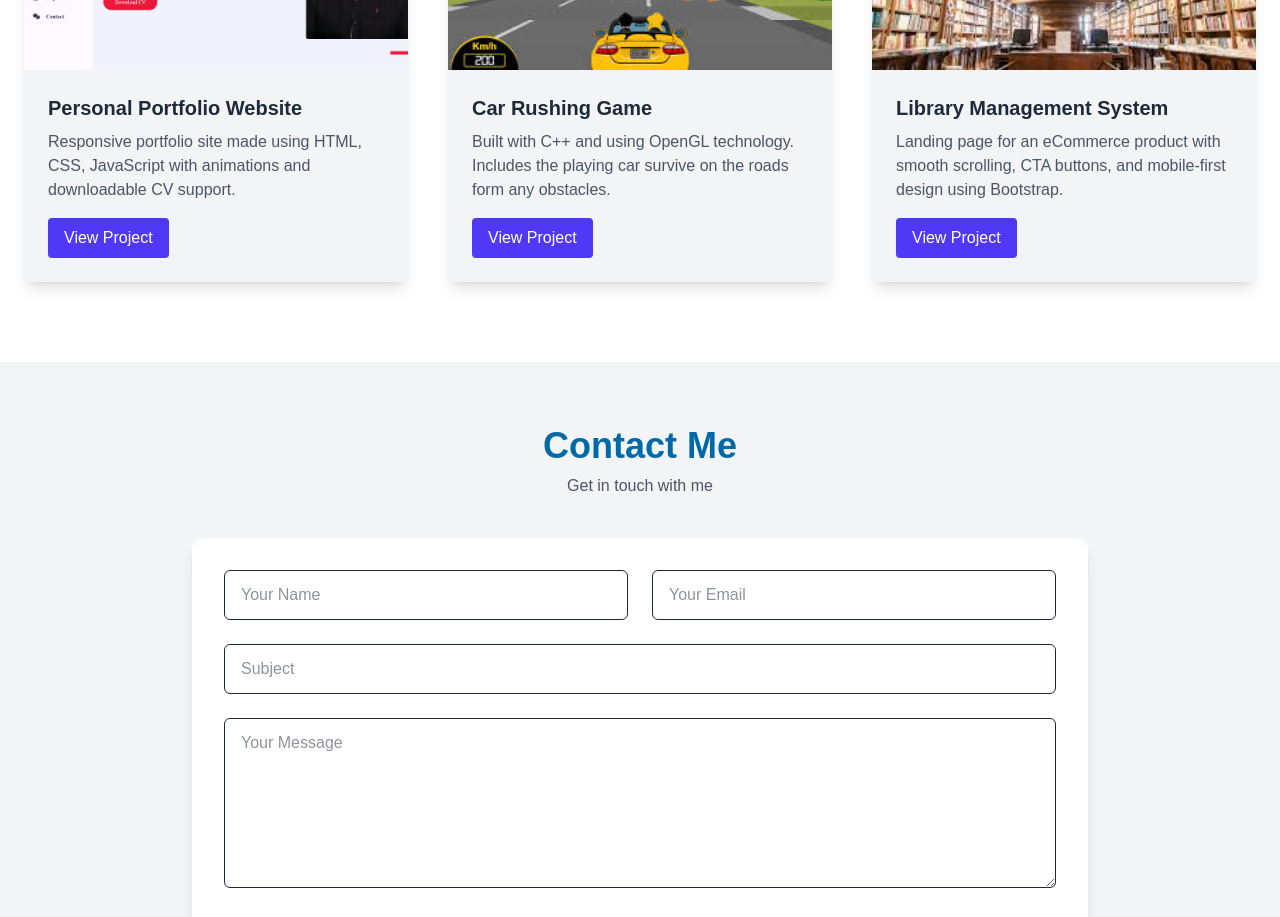
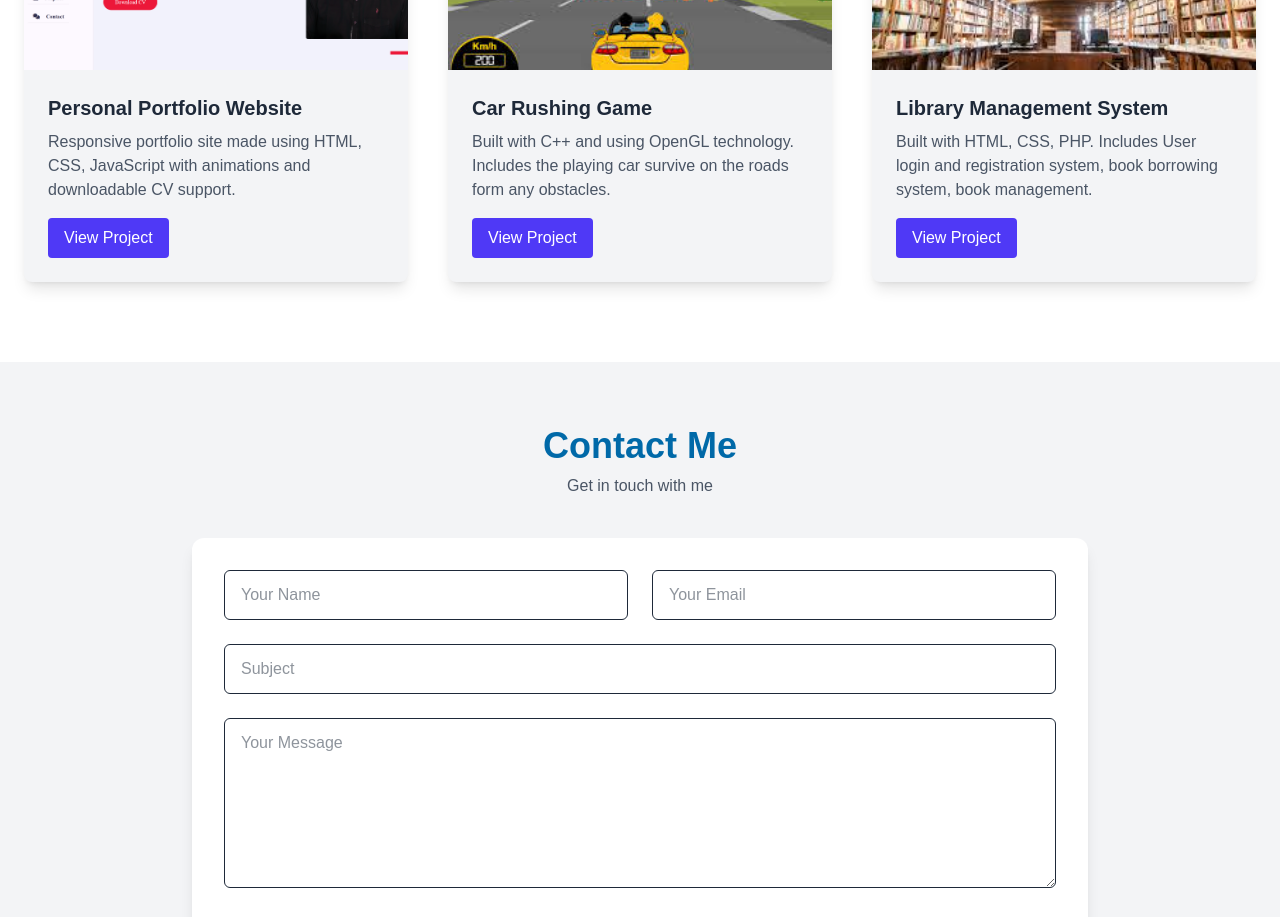
Before and after one commit to Achorjee09/Portfolio-using-nextjs, a Next.js app: page / in a window 1280 px wide. Shown: the part 3900-4817 px from the top of the page. Built offline with nearby package versions, Linux system fonts and the light colour scheme.

Commit message:
Updated Project

```diff
--- a/app/components/Projects.jsx
+++ b/app/components/Projects.jsx
@@ -40,7 +40,7 @@ const projects = [
   {
     title: "Library Management System",
     description:
-      "Landing page for an eCommerce product with smooth scrolling, CTA buttons, and mobile-first design using Bootstrap.",
+      "Built with HTML, CSS, PHP. Includes User login and registration system, book borrowing system, book management.",
     image: "/images/project-6.jpg",
     link: "https://github.com/Achorjee09/Web-Technology-Project-Library-Management-System",
   },
```
